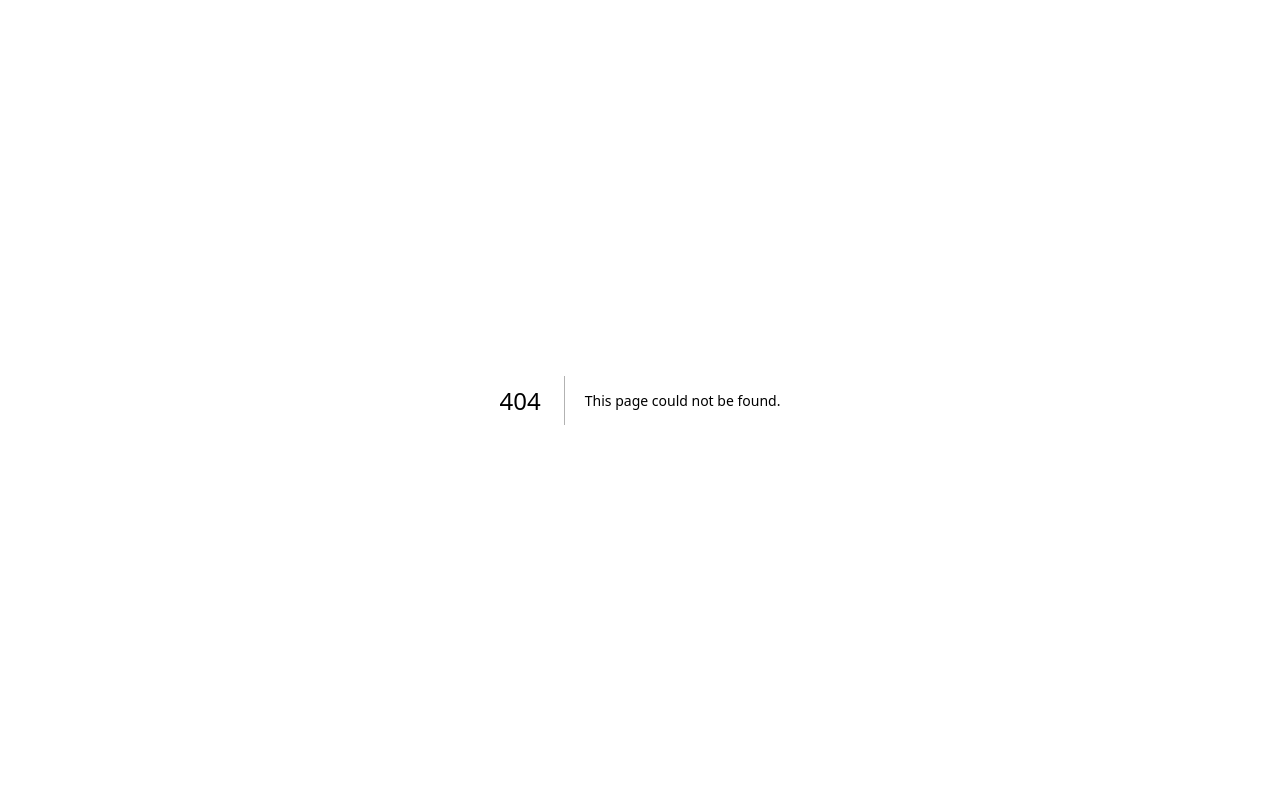
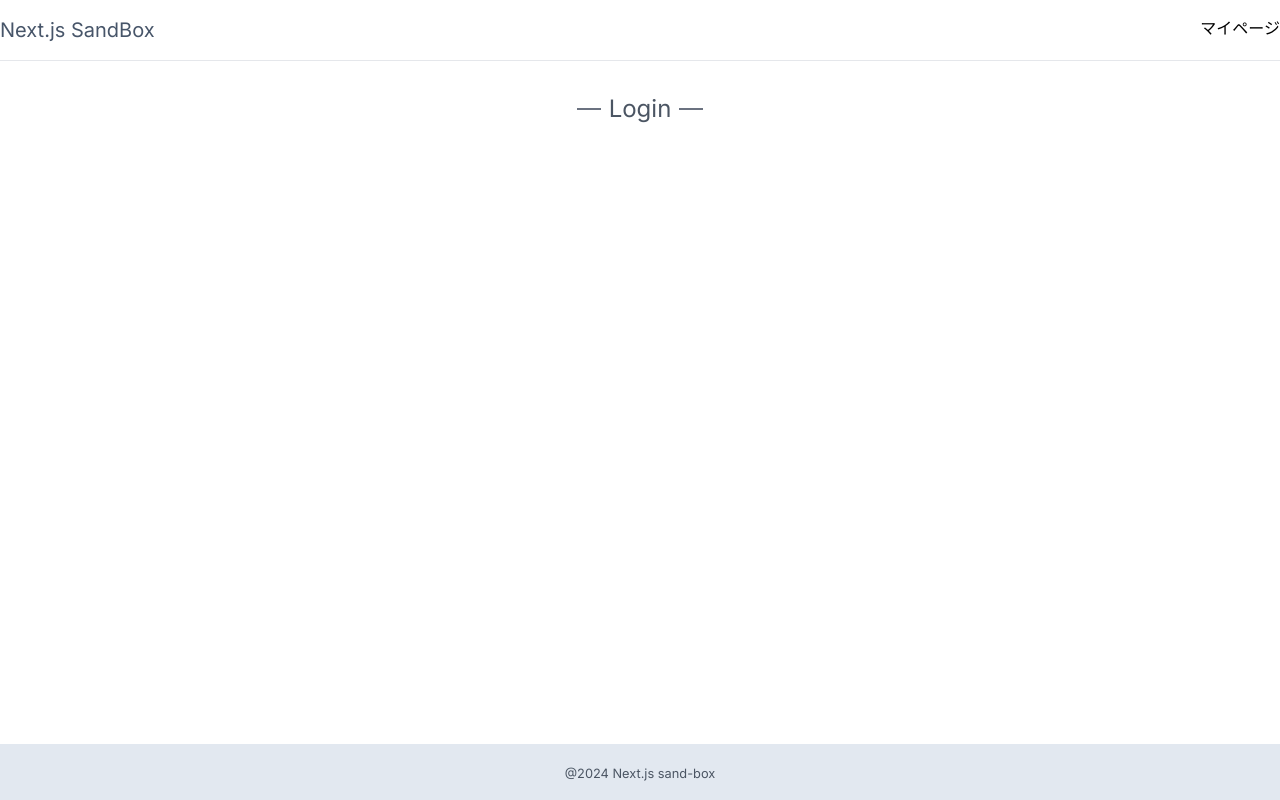
Before and after one commit to r-someya0618/next-approuter-sandbox, a Next.js app: page /login in a window 1280 px wide. Before the commit this address had no page. Built offline with nearby package versions, Linux system fonts and the light colour scheme.

Commit message:
ログインページ、マイページのベースを追加

```diff
--- /dev/null
+++ b/src/app/_components/layout/Footer.tsx
@@ -0,0 +1,7 @@
+export const Footer = () => {
+  return (
+    <footer className='py-4 bg-slate-200 text-center'>
+      <small className='text-gray-600'>@2024 Next.js sand-box</small>
+    </footer>
+  )
+}
--- /dev/null
+++ b/src/app/_components/layout/Header.tsx
@@ -0,0 +1,12 @@
+export const Header = () => {
+  return (
+    <header className='py-4 border-b flex justify-center'>
+      <div className='flex self-center justify-between container'>
+        <h1 className='text-xl text-slate-600 '>Next.js SandBox</h1>
+        <div>
+          <a href='#'>マイページ</a>
+        </div>
+      </div>
+    </header>
+  )
+}
--- /dev/null
+++ b/src/app/_components/layout/index.ts
@@ -0,0 +1,2 @@
+export { Header } from '@/app/_components/layout/Header'
+export { Footer } from '@/app/_components/layout/Footer'
--- a/src/app/globals.css
+++ b/src/app/globals.css
@@ -2,32 +2,10 @@
 @tailwind components;
 @tailwind utilities;
 
-:root {
-  --foreground-rgb: 0, 0, 0;
-  --background-start-rgb: 214, 219, 220;
-  --background-end-rgb: 255, 255, 255;
-}
-
-@media (prefers-color-scheme: dark) {
-  :root {
-    --foreground-rgb: 255, 255, 255;
-    --background-start-rgb: 0, 0, 0;
-    --background-end-rgb: 0, 0, 0;
+@layer components {
+  .page-heading {
+    @apply text-2xl text-gray-600 flex justify-center items-center before:content-[''] before:border-t-2 before:border-gray-500
+      before:w-6 before:mr-2 after:content-[''] after:border-t-2 after:border-gray-500 after:w-6
+      after:ml-2;
   }
 }
-
-body {
-  color: rgb(var(--foreground-rgb));
-  background: linear-gradient(
-      to bottom,
-      transparent,
-      rgb(var(--background-end-rgb))
-    )
-    rgb(var(--background-start-rgb));
-}
-
-@layer utilities {
-  .text-balance {
-    text-wrap: balance;
-  }
-}
--- a/src/app/layout.tsx
+++ b/src/app/layout.tsx
@@ -1,22 +1,27 @@
-import type { Metadata } from "next";
-import { Inter } from "next/font/google";
-import "./globals.css";
+import type { Metadata } from 'next'
+import { Inter } from 'next/font/google'
+import './globals.css'
+import { Header, Footer } from '@/app/_components/layout'
 
-const inter = Inter({ subsets: ["latin"] });
+const inter = Inter({ subsets: ['latin'] })
 
 export const metadata: Metadata = {
-  title: "Create Next App",
-  description: "Generated by create next app",
-};
+  title: 'Create Next App',
+  description: 'Generated by create next app',
+}
 
 export default function RootLayout({
   children,
 }: Readonly<{
-  children: React.ReactNode;
+  children: React.ReactNode
 }>) {
   return (
-    <html lang="en">
-      <body className={inter.className}>{children}</body>
+    <html lang='ja'>
+      <body className={`${inter.className} min-h-screen flex flex-col`}>
+        <Header />
+        <main className='container mx-auto pb-8 flex-grow'>{children}</main>
+        <Footer />
+      </body>
     </html>
-  );
+  )
 }
--- /dev/null
+++ b/src/app/login/page.tsx
@@ -0,0 +1,7 @@
+export default function Page() {
+  return (
+    <div className='container py-8'>
+      <h1 className='page-heading'>Login</h1>
+    </div>
+  )
+}
--- /dev/null
+++ b/src/app/mypage/page.tsx
@@ -0,0 +1,3 @@
+export default function Page() {
+  return <div>My Page</div>
+}
--- a/src/app/page.tsx
+++ b/src/app/page.tsx
@@ -1,113 +1,5 @@
-import Image from "next/image";
+import Image from 'next/image'
 
 export default function Home() {
-  return (
-    <main className="flex min-h-screen flex-col items-center justify-between p-24">
-      <div className="z-10 w-full max-w-5xl items-center justify-between font-mono text-sm lg:flex">
-        <p className="fixed left-0 top-0 flex w-full justify-center border-b border-gray-300 bg-gradient-to-b from-zinc-200 pb-6 pt-8 backdrop-blur-2xl dark:border-neutral-800 dark:bg-zinc-800/30 dark:from-inherit lg:static lg:w-auto  lg:rounded-xl lg:border lg:bg-gray-200 lg:p-4 lg:dark:bg-zinc-800/30">
-          Get started by editing&nbsp;
-          <code className="font-mono font-bold">src/app/page.tsx</code>
-        </p>
-        <div className="fixed bottom-0 left-0 flex h-48 w-full items-end justify-center bg-gradient-to-t from-white via-white dark:from-black dark:via-black lg:static lg:size-auto lg:bg-none">
-          <a
-            className="pointer-events-none flex place-items-center gap-2 p-8 lg:pointer-events-auto lg:p-0"
-            href="https://vercel.com?utm_source=create-next-app&utm_medium=appdir-template&utm_campaign=create-next-app"
-            target="_blank"
-            rel="noopener noreferrer"
-          >
-            By{" "}
-            <Image
-              src="/vercel.svg"
-              alt="Vercel Logo"
-              className="dark:invert"
-              width={100}
-              height={24}
-              priority
-            />
-          </a>
-        </div>
-      </div>
-
-      <div className="relative z-[-1] flex place-items-center before:absolute before:h-[300px] before:w-full before:-translate-x-1/2 before:rounded-full before:bg-gradient-radial before:from-white before:to-transparent before:blur-2xl before:content-[''] after:absolute after:-z-20 after:h-[180px] after:w-full after:translate-x-1/3 after:bg-gradient-conic after:from-sky-200 after:via-blue-200 after:blur-2xl after:content-[''] before:dark:bg-gradient-to-br before:dark:from-transparent before:dark:to-blue-700 before:dark:opacity-10 after:dark:from-sky-900 after:dark:via-[#0141ff] after:dark:opacity-40 sm:before:w-[480px] sm:after:w-[240px] before:lg:h-[360px]">
-        <Image
-          className="relative dark:drop-shadow-[0_0_0.3rem_#ffffff70] dark:invert"
-          src="/next.svg"
-          alt="Next.js Logo"
-          width={180}
-          height={37}
-          priority
-        />
-      </div>
-
-      <div className="mb-32 grid text-center lg:mb-0 lg:w-full lg:max-w-5xl lg:grid-cols-4 lg:text-left">
-        <a
-          href="https://nextjs.org/docs?utm_source=create-next-app&utm_medium=appdir-template&utm_campaign=create-next-app"
-          className="group rounded-lg border border-transparent px-5 py-4 transition-colors hover:border-gray-300 hover:bg-gray-100 hover:dark:border-neutral-700 hover:dark:bg-neutral-800/30"
-          target="_blank"
-          rel="noopener noreferrer"
-        >
-          <h2 className="mb-3 text-2xl font-semibold">
-            Docs{" "}
-            <span className="inline-block transition-transform group-hover:translate-x-1 motion-reduce:transform-none">
-              -&gt;
-            </span>
-          </h2>
-          <p className="m-0 max-w-[30ch] text-sm opacity-50">
-            Find in-depth information about Next.js features and API.
-          </p>
-        </a>
-
-        <a
-          href="https://nextjs.org/learn?utm_source=create-next-app&utm_medium=appdir-template-tw&utm_campaign=create-next-app"
-          className="group rounded-lg border border-transparent px-5 py-4 transition-colors hover:border-gray-300 hover:bg-gray-100 hover:dark:border-neutral-700 hover:dark:bg-neutral-800/30"
-          target="_blank"
-          rel="noopener noreferrer"
-        >
-          <h2 className="mb-3 text-2xl font-semibold">
-            Learn{" "}
-            <span className="inline-block transition-transform group-hover:translate-x-1 motion-reduce:transform-none">
-              -&gt;
-            </span>
-          </h2>
-          <p className="m-0 max-w-[30ch] text-sm opacity-50">
-            Learn about Next.js in an interactive course with&nbsp;quizzes!
-          </p>
-        </a>
-
-        <a
-          href="https://vercel.com/templates?framework=next.js&utm_source=create-next-app&utm_medium=appdir-template&utm_campaign=create-next-app"
-          className="group rounded-lg border border-transparent px-5 py-4 transition-colors hover:border-gray-300 hover:bg-gray-100 hover:dark:border-neutral-700 hover:dark:bg-neutral-800/30"
-          target="_blank"
-          rel="noopener noreferrer"
-        >
-          <h2 className="mb-3 text-2xl font-semibold">
-            Templates{" "}
-            <span className="inline-block transition-transform group-hover:translate-x-1 motion-reduce:transform-none">
-              -&gt;
-            </span>
-          </h2>
-          <p className="m-0 max-w-[30ch] text-sm opacity-50">
-            Explore starter templates for Next.js.
-          </p>
-        </a>
-
-        <a
-          href="https://vercel.com/new?utm_source=create-next-app&utm_medium=appdir-template&utm_campaign=create-next-app"
-          className="group rounded-lg border border-transparent px-5 py-4 transition-colors hover:border-gray-300 hover:bg-gray-100 hover:dark:border-neutral-700 hover:dark:bg-neutral-800/30"
-          target="_blank"
-          rel="noopener noreferrer"
-        >
-          <h2 className="mb-3 text-2xl font-semibold">
-            Deploy{" "}
-            <span className="inline-block transition-transform group-hover:translate-x-1 motion-reduce:transform-none">
-              -&gt;
-            </span>
-          </h2>
-          <p className="m-0 max-w-[30ch] text-balance text-sm opacity-50">
-            Instantly deploy your Next.js site to a shareable URL with Vercel.
-          </p>
-        </a>
-      </div>
-    </main>
-  );
+  return <div>home</div>
 }
```
